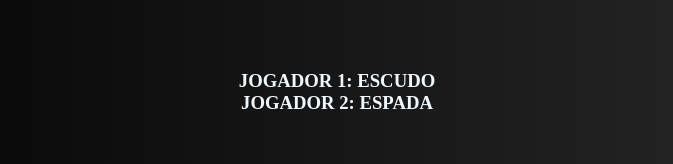
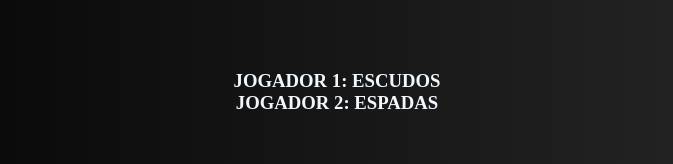
Before and after one commit to Andreprogdev/jogodavelha, a plain HTML site: page index.html in a window 1280 px wide. Shown: the part 583-747 px from the top of the page, without its empty margins (303-976 px from the left). Drawn offline with Linux system fonts and the light colour scheme.

Commit message:
terceiro codigo

```diff
--- a/index.html
+++ b/index.html
@@ -36,9 +36,9 @@
         <script src="./scripts/interface.js"></script>
 
         <h3>
-            JOGADOR 1: ESCUDO
+            JOGADOR 1: ESCUDOS
             <br>
-            JOGADOR 2: ESPADA
+            JOGADOR 2: ESPADAS
         </h3>
     </body>
 </html>
```
